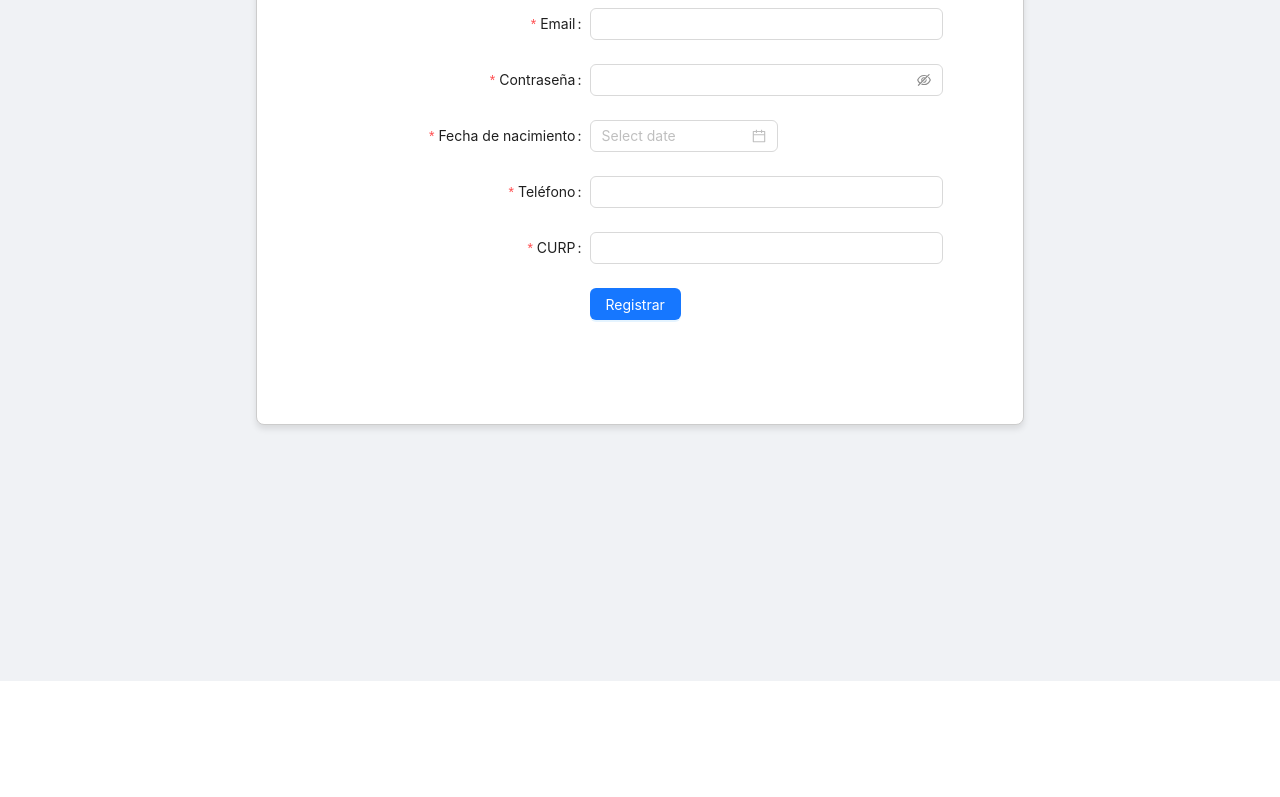
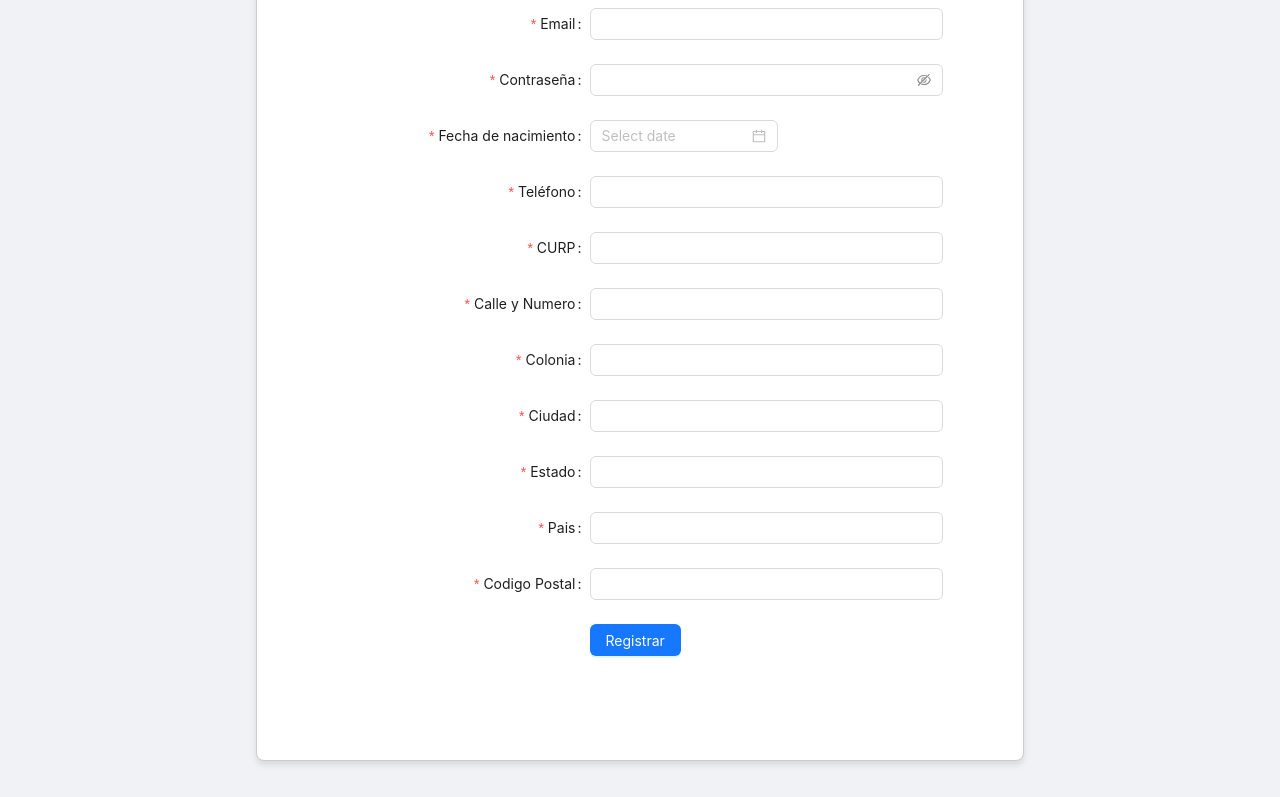
Before and after one commit to Danielfts/ROLOSOFT_FRONT, a React (Create React App) app in the folder rolosoft-web/: page /registerUser in a window 1280 px wide. Shown: the part 553-1350 px from the top of the page. Before the commit the page ends 1234 px from the top, so only its background shows below. Built offline with nearby package versions, Linux system fonts and the light colour scheme.

Commit message:
Add address and fetch shools for user register

```diff
--- a/rolosoft-web/src/components/Dashboard/Users/RegisterUser.tsx
+++ b/rolosoft-web/src/components/Dashboard/Users/RegisterUser.tsx
@@ -29,6 +29,15 @@ const formItemLayout = {
     wrapperCol: { span: 14 },
 };
 
+interface Address {
+    address1: string;
+    address2?: string;
+    city: string;
+    state: string;
+    postalCode: string;
+    country: string;
+}
+
 interface BaseUser {
     firstName: string;
     lastName: string;
@@ -38,6 +47,7 @@ interface BaseUser {
     gender: string;
     phone: string;
     CURP: string;
+    address: Address;
 }
 
 interface AdminUser extends BaseUser {
@@ -70,9 +80,33 @@ type UserFormValues = Omit<BaseUser, 'role' | 'birthDate'> & {
 const RegisterUser: React.FC = () => {
     const [form] = Form.useForm<UserFormValues>();
     const [userType, setUserType] = useState<string>('');
+    const [schools, setSchools] = useState<{ id: string; name: string }[]>([]);
 
     const handleUserTypeChange = (e: RadioChangeEvent) => {
         setUserType(e.target.value);
+        if (e.target.value === 'student') {
+            fetchSchools();
+        }
+    };
+
+    const fetchSchools = async () => {
+        try {
+            const response = await axios.get(`${process.env.REACT_APP_SCHOOLS_API_URL}`, {
+                headers: { Authorization: `Bearer ${localStorage.getItem('token')}` }
+            });
+            if (response.data.success && response.data.data) {
+                setSchools(response.data.data.map((school: any) => ({
+                    id: school.id,
+                    name: school.name,
+                    address: school.address // If you want to use address details elsewhere
+                })));
+            } else {
+                message.error('No schools available');
+            }
+        } catch (error) {
+            console.error('Failed to load schools:', error);
+            message.error('Failed to load schools');
+        }
     };
 
     const handleSubmit = async (values: UserFormValues) => {
@@ -188,6 +222,24 @@ const RegisterUser: React.FC = () => {
                 ]}>
                     <Input />
                 </Form.Item>
+                <Form.Item name="address1" label="Calle y Numero" rules={[{ required: true }]}>
+                    <Input />
+                </Form.Item>
+                <Form.Item name="address2" label="Colonia" rules={[{ required: true }]}>
+                    <Input />
+                </Form.Item>
+                <Form.Item name="city" label="Ciudad" rules={[{ required: true }]}>
+                    <Input />
+                </Form.Item>
+                <Form.Item name="state" label="Estado" rules={[{ required: true }]}>
+                    <Input />
+                </Form.Item>
+                <Form.Item name="country" label="Pais" rules={[{ required: true }]}>
+                    <Input />
+                </Form.Item>
+                <Form.Item name="postalCode" label="Codigo Postal" rules={[{ required: true }]}>
+                    <Input />
+                </Form.Item>
 
                 {userType === 'student' && (
                     <>
@@ -201,9 +253,10 @@ const RegisterUser: React.FC = () => {
                             <Input />
                         </Form.Item>
                         <Form.Item name="school" label="Escuela" rules={[{ required: true }]}>
-                            <Select>
-                                <Option value="colegioA">Colegio A</Option>
-                                <Option value="colegioB">Colegio B</Option>
+                            <Select placeholder="Elige una Escuela">
+                                {schools.map(school => (
+                                    <Option key={school.id} value={school.id}>{school.name}</Option>
+                                ))}
                             </Select>
                         </Form.Item>
                         <Form.Item name="fieldPosition" label="Posición de campo" rules={[{ required: true }]}>
```
Also changed, not shown: 1 other file (tests, documents, lock files or other folders).
